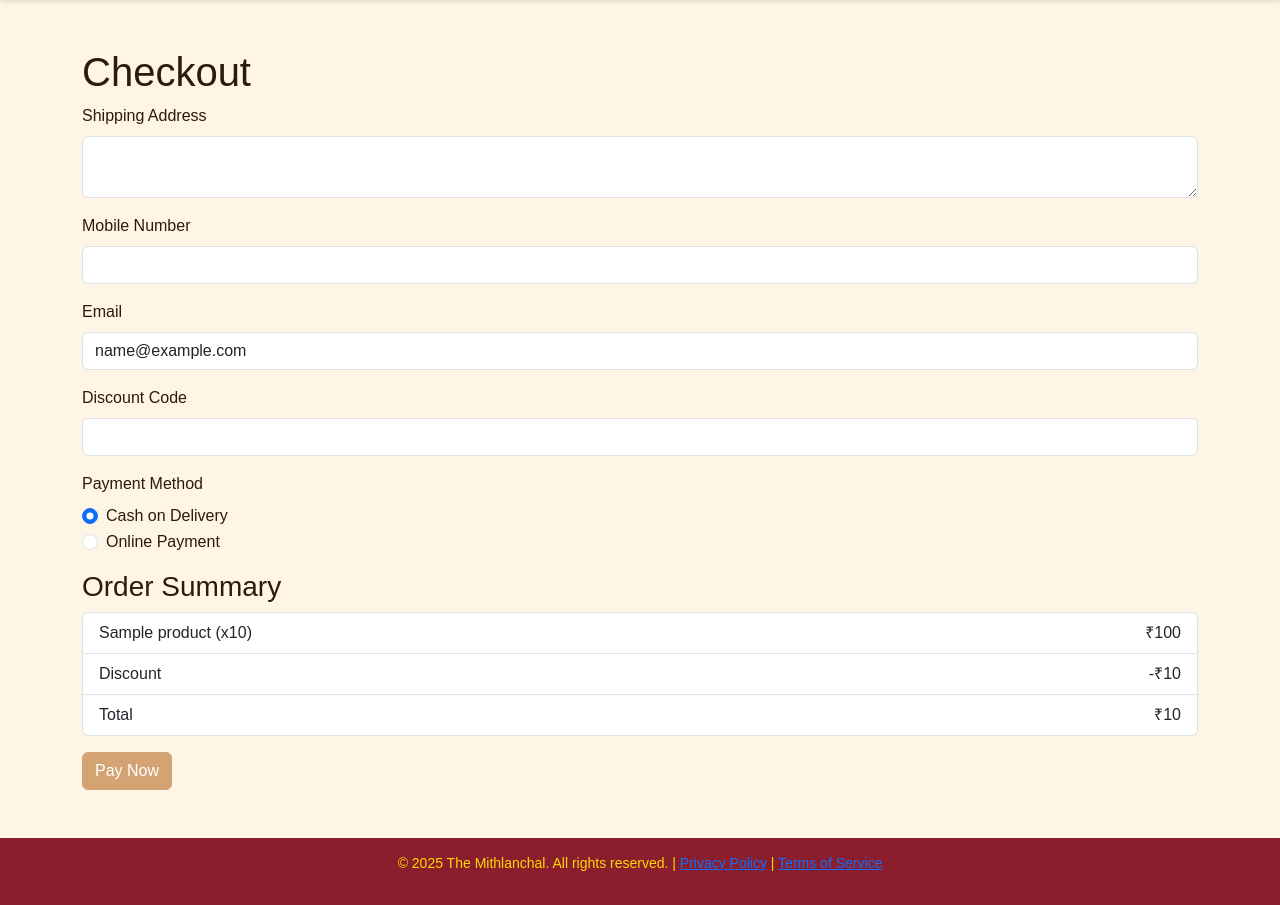
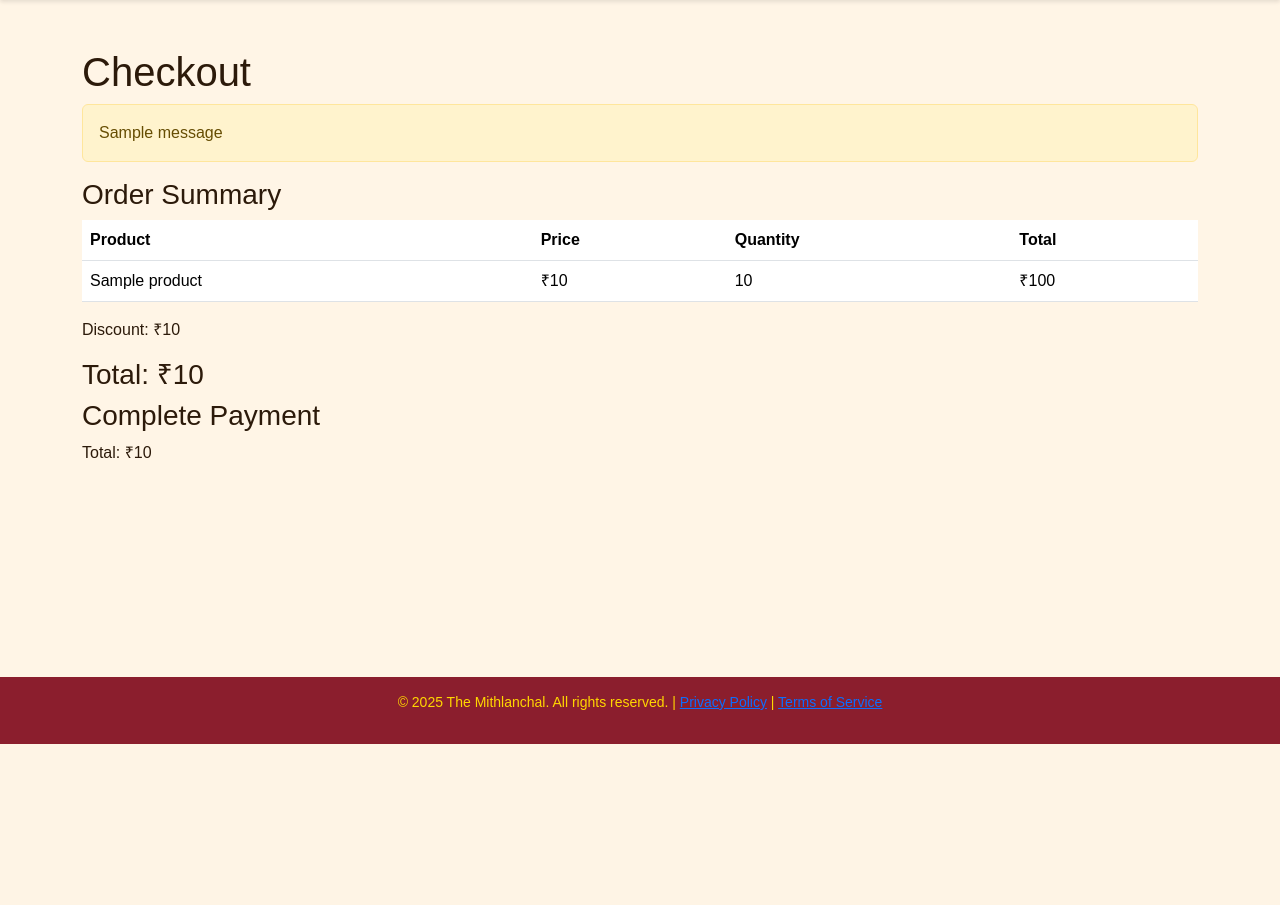
Before and after one commit to jhaBinoy/ecommerce-mithlanchal, a Python web app: template templates/checkout.html in a window 1280 px wide. Shown: the part 56-961 px from the top of the page. After the commit the page ends 800 px from the top, so only its background shows below. Run offline with Jinja, Linux system fonts and the light colour scheme; the template is opened without the code that fills it: most values are stand-ins (such as "Sample title", 1, 10 or a date in 2020); one stand-in notice (Sample message) is shown; some libraries are stand-ins or nearby versions.

Commit message:
Added base.html, updated templates for search/filter, discounts, emails

```diff
--- a/templates/base.html
+++ b/templates/base.html
@@ -39,5 +39,18 @@
         </div>
     </footer>
     <script src="https://cdn.jsdelivr.net/npm/bootstrap@5.3.2/dist/js/bootstrap.bundle.min.js"></script>
+    <!--Start of Tawk.to Script-->
+    <script type="text/javascript">
+        var Tawk_API=Tawk_API||{}, Tawk_LoadStart=new Date();
+        (function(){
+        var s1=document.createElement("script"),s0=document.getElementsByTagName("script")[0];
+        s1.async=true;
+        s1.src='https://embed.tawk.to/68024700c5a0bc1911588f2e/1ip4eanet';
+        s1.charset='UTF-8';
+        s1.setAttribute('crossorigin','*');
+        s0.parentNode.insertBefore(s1,s0);
+        })();
+    </script>
+    <!--End of Tawk.to Script-->
 </body>
 </html>
--- a/templates/checkout.html
+++ b/templates/checkout.html
@@ -1,99 +1,135 @@
-{% extends 'base.html' %}
+{% extends "base.html" %}
 {% block title %}Checkout{% endblock %}
 {% block content %}
 <div class="container my-5">
     <h1>Checkout</h1>
+    {% with messages = get_flashed_messages() %}
+        {% if messages %}
+            {% for message in messages %}
+                <div class="alert alert-warning">{{ message }}</div>
+            {% endfor %}
+        {% endif %}
+    {% endwith %}
     {% if cart_items %}
-        <form method="POST">
-            <div class="mb-3">
-                <label for="shipping_address" class="form-label">Shipping Address</label>
-                <textarea class="form-control" id="shipping_address" name="shipping_address" required></textarea>
-            </div>
-            <div class="mb-3">
-                <label for="mobile_number" class="form-label">Mobile Number</label>
-                <input type="tel" class="form-control" id="mobile_number" name="mobile_number" required>
-            </div>
-            <div class="mb-3">
-                <label for="email" class="form-label">Email</label>
-                <input type="email" class="form-control" id="email" name="email" value="{{ user_email }}" required>
-            </div>
-            <div class="mb-3">
-                <label for="discount_code" class="form-label">Discount Code</label>
-                <input type="text" class="form-control" id="discount_code" name="discount_code">
-            </div>
-            <div class="mb-3">
-                <label class="form-label">Payment Method</label>
-                <div>
-                    <div class="form-check">
-                        <input class="form-check-input" type="radio" name="payment_method" id="cod" value="cod" checked>
-                        <label class="form-check-label" for="cod">Cash on Delivery</label>
-                    </div>
-                    <div class="form-check">
-                        <input class="form-check-input" type="radio" name="payment_method" id="razorpay" value="razorpay">
-                        <label class="form-check-label" for="razorpay">Online Payment</label>
-                    </div>
-                </div>
-            </div>
         <h3>Order Summary</h3>
-            <ul class="list-group mb-3">
+        <table class="table">
+            <thead>
+                <tr>
+                    <th>Product</th>
+                    <th>Price</th>
+                    <th>Quantity</th>
+                    <th>Total</th>
+                </tr>
+            </thead>
+            <tbody>
                 {% for item in cart_items %}
-                    <li class="list-group-item d-flex justify-content-between align-items-center">
-                        {{ item.product.name }} (x{{ item.quantity }})
-                        <span>₹{{ item.product.price * item.quantity }}</span>
-                    </li>
+                    <tr>
+                        <td>{{ item.product.name }}</td>
+                        <td>₹{{ item.product.price }}</td>
+                        <td>{{ item.quantity }}</td>
+                        <td>₹{{ item.product.price * item.quantity }}</td>
+                    </tr>
                 {% endfor %}
+            </tbody>
+        </table>
         {% if discount > 0 %}
-                    <li class="list-group-item d-flex justify-content-between align-items-center">
-                        Discount
-                        <span>-₹{{ discount }}</span>
-                    </li>
+            <p>Discount: ₹{{ discount }}</p>
         {% endif %}
-                <li class="list-group-item d-flex justify-content-between align-items-center">
-                    Total
-                    <span>₹{{ total }}</span>
-                </li>
-            </ul>
+        <h3>Total: ₹{{ total }}</h3>
         {% if order %}
-                <input type="hidden" name="razorpay_payment_id" id="razorpay_payment_id">
-                <input type="hidden" name="razorpay_order_id" id="razorpay_order_id" value="{{ order.id }}">
-                <input type="hidden" name="razorpay_signature" id="razorpay_signature">
-                <input type="hidden" name="db_order_id" value="{{ db_order_id }}">
-                <button type="submit" class="btn btn-primary" id="rzp-button">Pay Now</button>
+            <h3>Complete Payment</h3>
+            <p>Total: ₹{{ total }}</p>
             <script src="https://checkout.razorpay.com/v1/checkout.js"></script>
             <script>
                 var options = {
                     "key": "{{ razorpay_key }}",
                     "amount": "{{ order.amount }}",
-                        "currency": "INR",
+                    "currency": "{{ order.currency }}",
                     "name": "The Mithlanchal",
-                        "description": "Order #{{ db_order_id }}",
+                    "description": "Order #{{ order.receipt }}",
                     "order_id": "{{ order.id }}",
                     "handler": function (response) {
-                            document.getElementById('razorpay_payment_id').value = response.razorpay_payment_id;
-                            document.getElementById('razorpay_order_id').value = response.razorpay_order_id;
-                            document.getElementById('razorpay_signature').value = response.razorpay_signature;
-                            document.forms[0].submit();
+                        var form = document.createElement("form");
+                        form.method = "POST";
+                        form.action = "{{ url_for('payment_success') }}";
+                        var payment_id = document.createElement("input");
+                        payment_id.type = "hidden";
+                        payment_id.name = "razorpay_payment_id";
+                        payment_id.value = response.razorpay_payment_id;
+                        var order_id = document.createElement("input");
+                        order_id.type = "hidden";
+                        order_id.name = "razorpay_order_id";
+                        order_id.value = response.razorpay_order_id;
+                        var signature = document.createElement("input");
+                        signature.type = "hidden";
+                        signature.name = "razorpay_signature";
+                        signature.value = response.razorpay_signature;
+                        var db_order_id = document.createElement("input");
+                        db_order_id.type = "hidden";
+                        db_order_id.name = "db_order_id";
+                        db_order_id.value = "{{ db_order_id }}";
+                        form.appendChild(payment_id);
+                        form.appendChild(order_id);
+                        form.appendChild(signature);
+                        form.appendChild(db_order_id);
+                        document.body.appendChild(form);
+                        form.submit();
                     },
                     "prefill": {
                         "email": "{{ user_email }}",
                         "contact": "{{ current_user.mobile_number or '' }}"
                     },
                     "theme": {
-                            "color": "#3399cc"
+                        "color": "#d4a373"
                     }
                 };
                 var rzp1 = new Razorpay(options);
-                    document.getElementById('rzp-button').onclick = function(e) {
                 rzp1.open();
-                        e.preventDefault();
-                    }
             </script>
         {% else %}
+            <form method="post" action="{{ url_for('checkout') }}">
+                {{ form.csrf_token }}
+                <div class="mb-3">
+                    <label for="shipping_address" class="form-label">Shipping Address</label>
+                    <textarea name="shipping_address" id="shipping_address" class="form-control" required aria-label="Shipping address">{{ form.shipping_address.data or '' }}</textarea>
+                </div>
+                <div class="mb-3">
+                    <label for="mobile_number" class="form-label">Mobile Number</label>
+                    <input type="tel" name="mobile_number" id="mobile_number" class="form-control" required value="{{ form.mobile_number.data or current_user.mobile_number or '' }}" aria-label="Mobile number">
+                </div>
+                <div class="mb-3">
+                    <label for="email" class="form-label">Email</label>
+                    <input type="email" name="email" id="email" class="form-control" required value="{{ form.email.data or user_email }}" aria-label="Email address">
+                </div>
+                <div class="mb-3">
+                    <label for="payment_method" class="form-label">Payment Method</label>
+                    <select name="payment_method" id="payment_method" class="form-control" required aria-label="Payment method">
+                        <option value="cod" {% if form.payment_method.data == 'cod' %}selected{% endif %}>Cash on Delivery</option>
+                        <option value="razorpay" {% if form.payment_method.data == 'razorpay' %}selected{% endif %}>Online Payment</option>
+                    </select>
+                </div>
+                <div class="mb-3">
+                    <label for="discount_code" class="form-label">Discount Code</label>
+                    <input type="text" name="discount_code" id="discount_code" class="form-control" value="{{ form.discount_code.data or '' }}" aria-label="Discount code">
+                </div>
                 <button type="submit" class="btn btn-primary">Place Order</button>
+            </form>
         {% endif %}
-        </form>
     {% else %}
         <p>Your cart is empty.</p>
     {% endif %}
+    <!--Start of Tawk.to Script-->
+    <script type="text/javascript">
+        var Tawk_API=Tawk_API||{}, Tawk_LoadStart=new Date();
+        (function(){
+        var s1=document.createElement("script"),s0=document.getElementsByTagName("script")[0];
+        s1.async=true;
+        s1.src='https://embed.tawk.to/68024700c5a0bc1911588f2e/1ip4eanet';
+        s1.charset='UTF-8';
+        s1.setAttribute('crossorigin','*');
+        s0.parentNode.insertBefore(s1,s0);
+        })();
+    </script>
+    <!--End of Tawk.to Script-->
 </div>
 {% endblock %}
```
Also changed, not shown: templates/admin.html (+10 -9 lines), templates/admin_discounts.html (+5 -4 lines), templates/cart.html (+18 -25 lines), templates/login.html (+24 -3 lines), templates/product.html (+4 -3 lines). Lines whose indentation alone changed are shown as unchanged.
